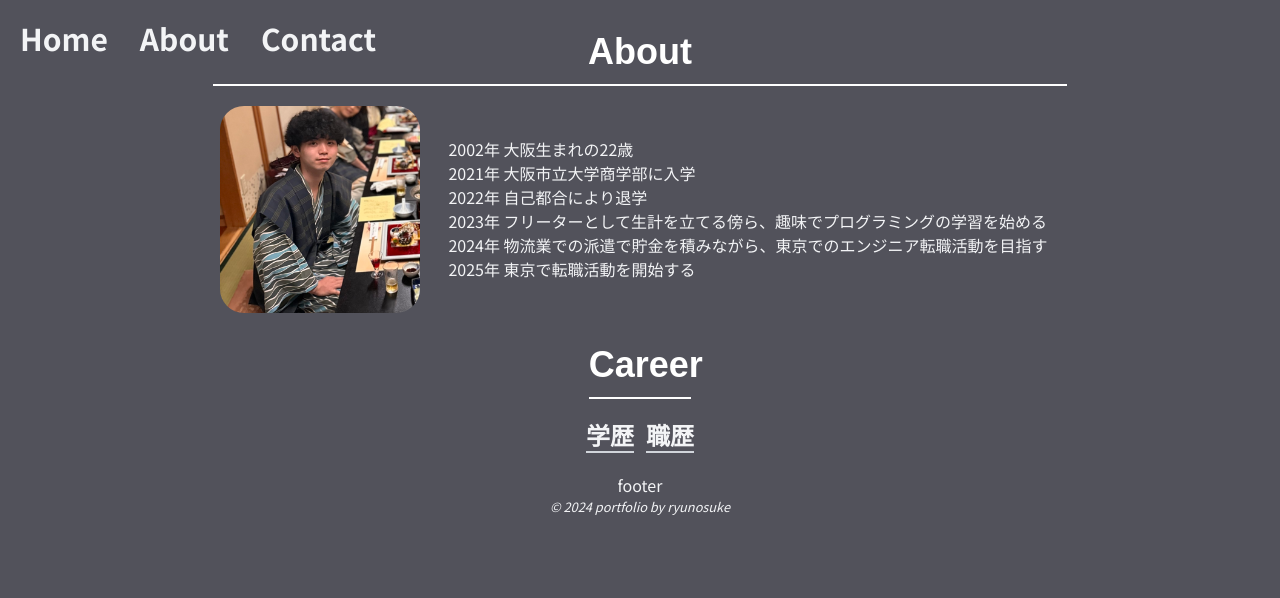
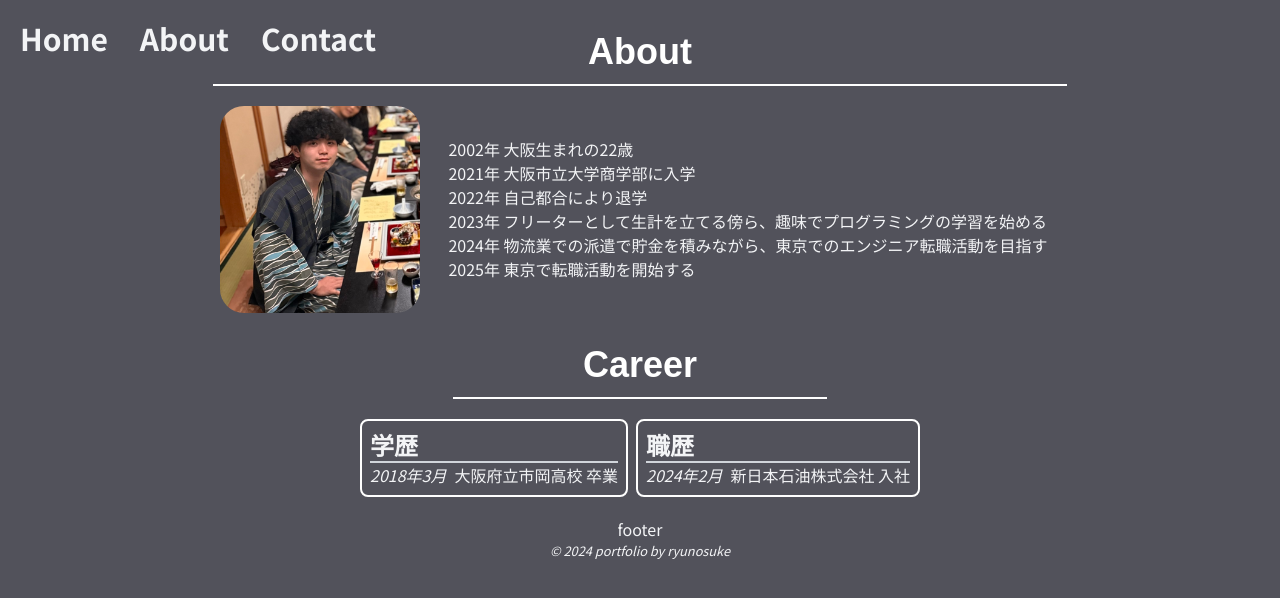
Before and after one commit to ryuno3/portfolio, a Next.js app: page /about in a window 1280 px wide. Shown: the top 598 px of the page. Built offline with nearby package versions, Linux system fonts and the light colour scheme; a web font is replaced by a local one.

Commit message:
✨ career欄の雛形

```diff
--- a/src/components/sections/about/Career.tsx
+++ b/src/components/sections/about/Career.tsx
@@ -2,12 +2,24 @@ import React from "react";
 import Headline from "@/components/ui/Headline";
 const Career = () => {
   return (
-    <div className="flex flex-row gap-3">
-      <div>
+    <div className="flex flex-row gap-2">
+      <div className=" w-auto border-2 border-white rounded-lg p-2">
         <Headline title="学歴" />
+        <div className="flex flex-col">
+          <div className="flex flex-row gap-2">
+            <div className=" italic">2018年3月</div>
+            <div className=" whitespace-nowrap">大阪府立市岡高校 卒業</div>
+          </div>
+        </div>
       </div>
-      <div>
+      <div className=" w-auto border-2 border-white rounded-lg p-2">
         <Headline title="職歴" />
+        <div className="flex flex-col">
+          <div className="flex flex-row gap-2">
+            <div className=" italic">2024年2月</div>
+            <div className=" whitespace-nowrap">新日本石油株式会社 入社</div>
+          </div>
+        </div>
       </div>
     </div>
   );
```
